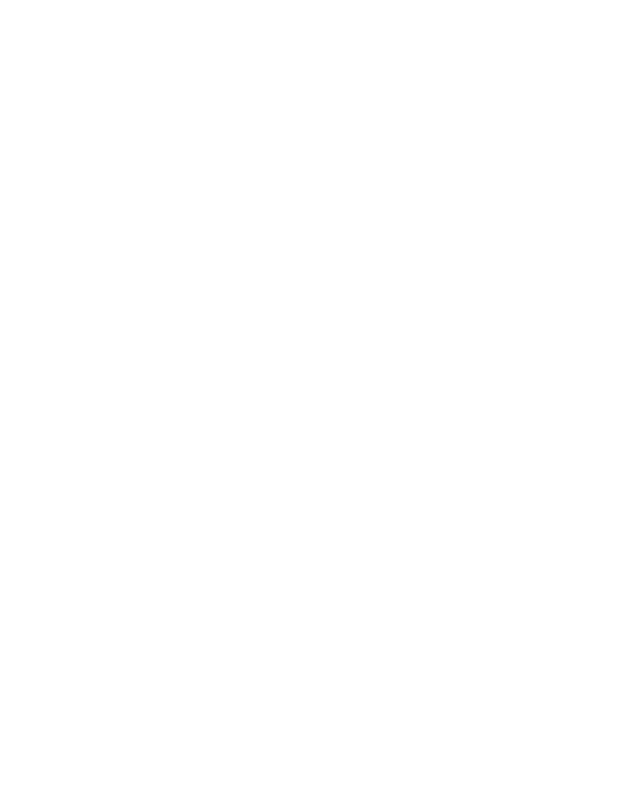
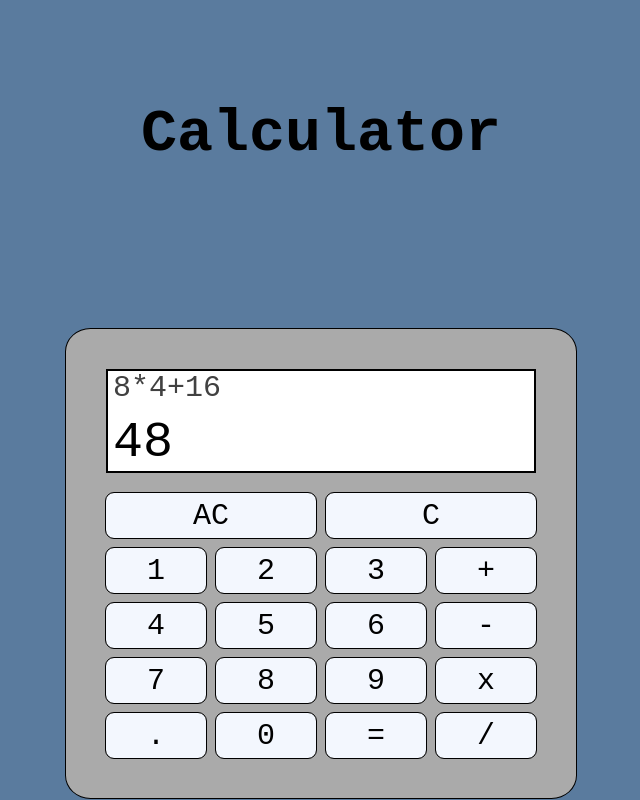
Before and after one commit to Sspark61/Calculator, a plain HTML site: page index.html in a window 1280 px wide. Shown: the whole page, without its empty margins (319-959 px from the left). Drawn offline with Linux system fonts and the light colour scheme.

Commit message:
UI is done

```diff
--- a/index.html
+++ b/index.html
@@ -1,13 +1,41 @@
 <!DOCTYPE html>
 <html lang="en">
-<head>
-    <meta charset="UTF-8">
-    <meta name="viewport" content="width=device-width, initial-scale=1.0">
+  <head>
+    <meta charset="UTF-8" />
+    <meta name="viewport" content="width=device-width, initial-scale=1.0" />
     <title>Calculator</title>
-    <link rel="stylesheet" href="styles.css">
-</head>
-<body>
-
+    <link rel="stylesheet" href="styles.css" />
+  </head>
+  <body>
+    <div class="container">
+      <h1>Calculator</h1>
+      <div class="calc">
+        <div class="screen">
+          <div class="display">8*4+16</div>
+          <div class="result">48</div>
+        </div>
+        <div class="buttons">
+          <button id="clear" style="width: 210px">AC</button>
+          <button id="backspace" style="width: 210px">C</button>
+          <button id="numbers">1</button>
+          <button id="numbers">2</button>
+          <button id="numbers">3</button>
+          <button id="operator" id="plus">+</button>
+          <button id="numbers">4</button>
+          <button id="numbers">5</button>
+          <button id="numbers">6</button>
+          <button id="operator" id="minus">-</button>
+          <button id="numbers">7</button>
+          <button id="numbers">8</button>
+          <button id="numbers">9</button>
+          <button id="operator" id="multiply">x</button>
+          <button id="dot">.</button>
+          <button id="numbers">0</button>
+          <button id="operator" id="equal">=</button>
+          <button id="operator" id="divide">/</button>
+        </div>
+      </div>
+    </div>
     <script src="back.js"></script>
-</body>
+  </body>
 </html>
--- a/styles.css
+++ b/styles.css
@@ -0,0 +1,109 @@
+* {
+  margin: 0;
+  padding: 0;
+  background-color: #5a7b9e;
+}
+
+.container {
+  margin-top: 100px;
+  display: flex;
+  flex-direction: column;
+  align-items: center;
+  justify-content: space-evenly;
+  gap: 160px;
+}
+
+.calc {
+  display: flex;
+  flex-direction: column;
+  padding: 40px;
+  border: black 1px solid;
+  gap: 20px;
+  background-color: #aaaaaa;
+  border-radius: 5%;
+}
+
+.screen {
+  display: flex;
+  flex-direction: column;
+  height: 100px;
+  border: black 2px solid;
+  background-color: white;
+  justify-content: space-between;
+}
+
+.display {
+  font-family: monospace;
+  font-size: 30px;
+  background-color: transparent;
+  color: #414141;
+  margin-left: 5px;
+}
+
+.result {
+  font-family: monospace;
+  font-size: 50px;
+  background-color: transparent;
+  margin-left: 5px;
+}
+
+h1 {
+  color: black;
+  font-size: 60px;
+  font-family: monospace;
+}
+
+.buttons {
+  width: 430px;
+  display: flex;
+  flex-wrap: wrap;
+  gap: 10px;
+  align-items: center;
+  justify-content: center;
+  background-color: #aaaaaa;
+}
+
+button {
+  font-size: 30px;
+  font-family: monospace;
+  background-color: #f3f7fe;
+  color: black;
+  border: none;
+  border-radius: 8px;
+  width: 100px;
+  height: 45px;
+  transition: 0.3s;
+  outline: 1px black solid;
+}
+
+button:hover {
+  background-color: #3b82f6;
+  box-shadow: 0 0 0 5px #3b83f65f;
+  color: #fff;
+  outline: none;
+}
+
+button:active {
+  transform: scale(0.7);
+}
+
+#clear:hover {
+  background-color: #a32b23;
+  box-shadow: 0 0 0 5px #db625b;
+  color: #fff;
+  outline: none;
+}
+
+#backspace:hover {
+  background-color: #ed760e;
+  box-shadow: 0 0 0 5px #f9a12b;
+  color: #fff;
+  outline: none;
+}
+
+#operator:hover {
+  background-color: #0d463a;
+  box-shadow: 0 0 0 5px #126255;
+  color: #fff;
+  outline: none;
+}
```
